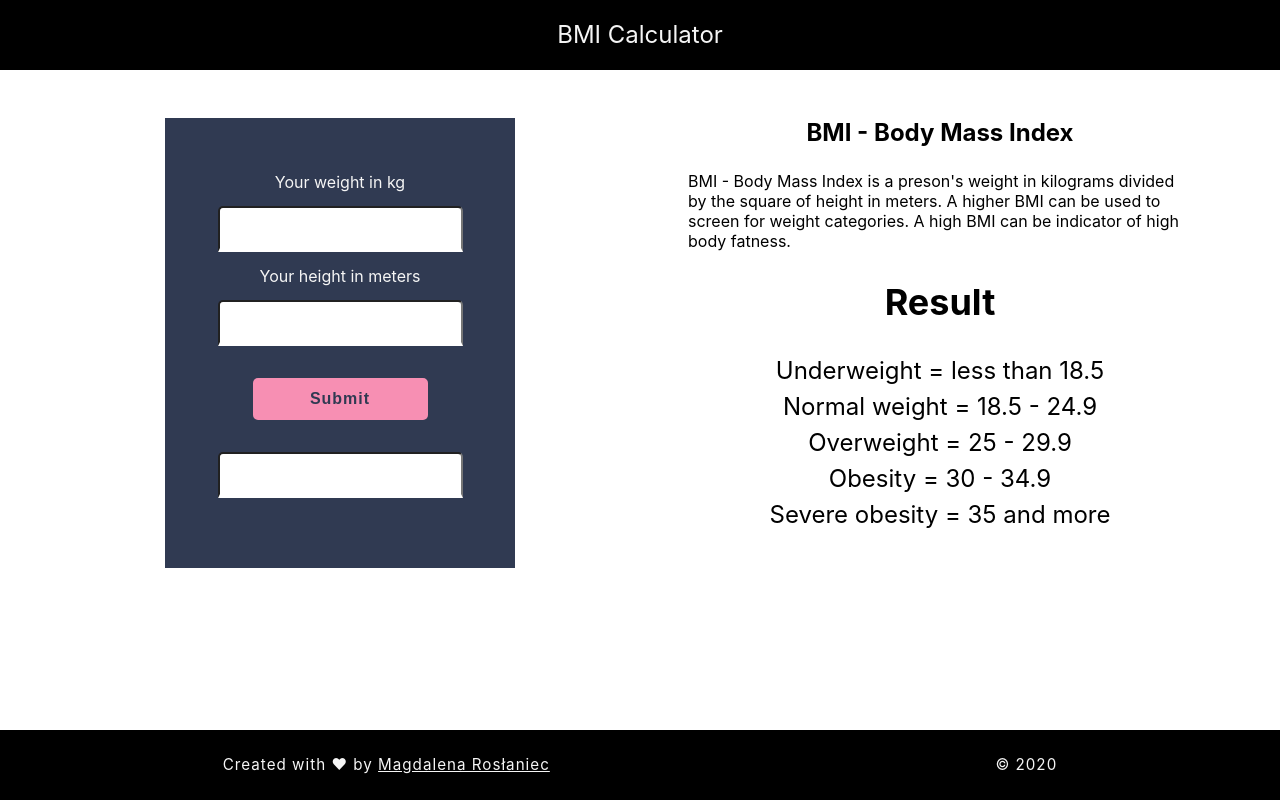
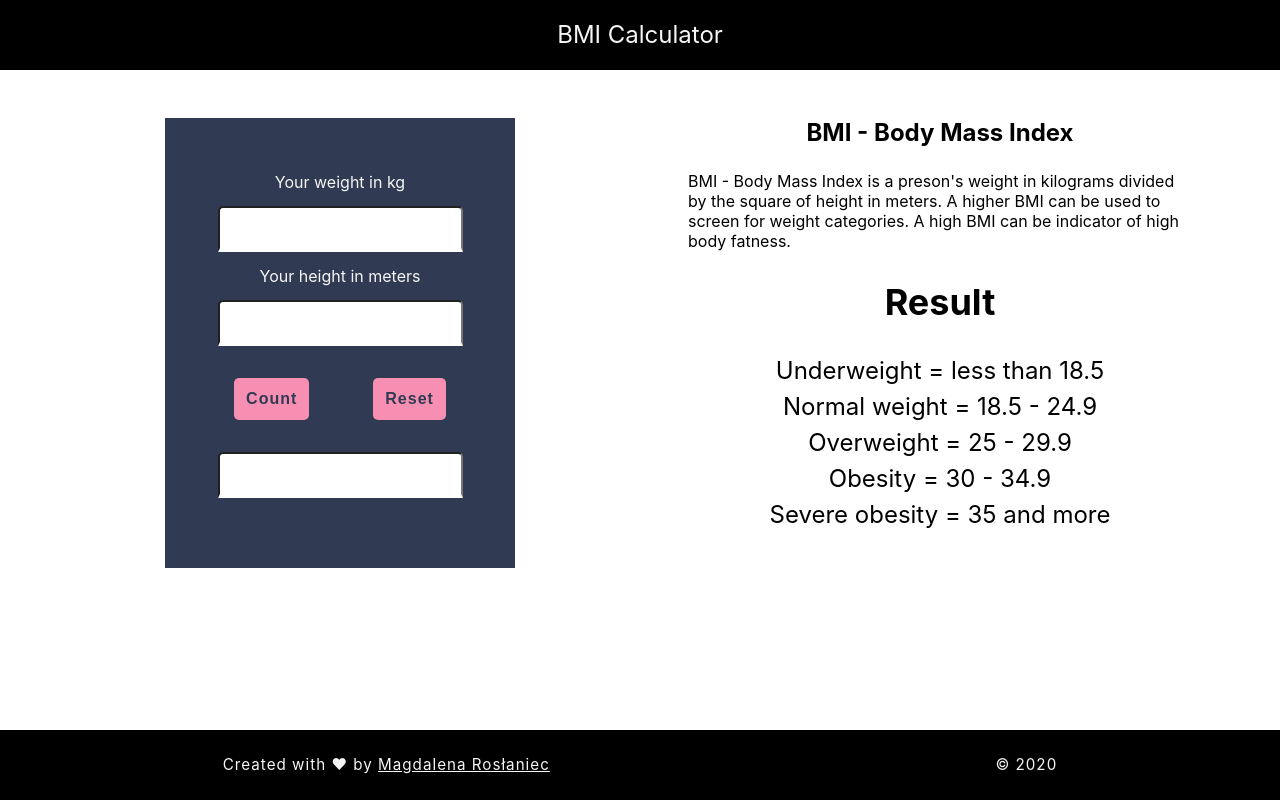
Before and after one commit to maknetaRo/bmi, a React (Create React App) app: page / in a window 1280 px wide. Built offline with nearby package versions, Linux system fonts and the light colour scheme.

Commit message:
add reset button and deploy on github pages

```diff
--- a/src/components/BmiForm/BmiForm.css
+++ b/src/components/BmiForm/BmiForm.css
@@ -45,9 +45,15 @@ input[type="number"]:focus {
   border-bottom: 4px solid #f78fb3;
 }
 
-input[type="submit"] {
-  width: 50%;
-  margin: 2rem auto;
+.btn-row {
+  display: flex;
+  justify-content: space-between;
+}
+
+input[type="submit"],
+input[type="reset"] {
+
+  margin: 2rem;
   padding: 0.75rem;
   cursor: pointer;
   background: #f78fb3;
@@ -59,6 +65,7 @@ input[type="submit"] {
   border-radius: 5px;
 }
 
-input[type="submit"]:hover {
+input[type="submit"]:hover,
+input[type="reset"]:hover {
   transform: translateY(4px);
 }
--- a/src/components/BmiForm/BmiForm.js
+++ b/src/components/BmiForm/BmiForm.js
@@ -5,9 +5,9 @@ class BmiForm extends Component {
   constructor(props) {
     super(props);
     this.state = {
-      kilos: undefined,
-      meters: undefined,
-      score: null,
+      kilos: "",
+      meters: "",
+      score: "",
     };
 
     this.handle1Change = this.handle1Change.bind(this);
@@ -16,27 +16,33 @@ class BmiForm extends Component {
 
   handle1Change(event) {
     this.setState({ kilos: event.target.value });
+
   }
   handle2Change(event) {
     this.setState({ meters: event.target.value });
+
   }
 
   countBmi = (event) => {
+    event.preventDefault();
     let bmi = Math.round(
       ((this.state.kilos / this.state.meters ** 2) * 10) / 10
     );
     this.setState({ score: bmi });
-    event.preventDefault();
+
   };
-  handleFormReset = () => {
-    this.setState(() => this.state);
-  };
+  resetForm = (event) => {
+    this.setState({ kilos: "", meters: "", score: "" })
+  }
+
+
 
   render() {
+
     return (
-      <section className="app-form">
+      <section className="app-form" >
         <div className="box">
-          <form className="form" id="form">
+          <form className="form" id="form" >
             <label htmlFor="kilos" className="label-box">
               Your weight in kg
             </label>
@@ -46,6 +52,8 @@ class BmiForm extends Component {
               id="kilos"
               required
               onChange={this.handle1Change}
+
+
             />
 
             <label htmlFor="kilos" className="label-box">
@@ -58,14 +66,19 @@ class BmiForm extends Component {
               required
               onChange={this.handle2Change}
             />
+            <div className="btn-row">
+              <input
+                type="submit"
+                className="submit-btn"
+                onClick={this.countBmi}
+                value="Count"
+              />
+              <input type="reset" className="reset-btn" value="Reset" onClick={this.resetForm} />
+            </div>
 
-            <input
-              type="submit"
-              className="submit-btn"
-              onClick={this.countBmi}
-              value="Submit"
-            />
+
             <input type="text" value={this.state.score} readOnly />
+
           </form>
         </div>
       </section>
--- a/src/components/DescBox/DescBox.js
+++ b/src/components/DescBox/DescBox.js
@@ -2,11 +2,13 @@ import React from "react";
 import BmiDescription from "../BmiDescription/BmiDescription";
 import { BMI_TEXT, BMI_TITLE, BMI_DESC } from "../../const";
 import "./DescBox.css";
+import Result from '../Result/Result';
 
 function DescBox(props) {
   const results = BMI_DESC.map((item) => (
     <BmiDescription class="range" key={item.id} data={item} />
   ));
+  const score = props.score;
   return (
     <section className="text-box">
       <article className="main-desc">
@@ -15,7 +17,7 @@ function DescBox(props) {
       </article>
       <article className="result-desc">
         <h2 className="title-desc">Result</h2>
-        {props.score}
+        <Result class="result" score={score} />
         {results}
       </article>
     </section>
--- /dev/null
+++ b/src/components/Result/Result.js
@@ -0,0 +1,10 @@
+import React from 'react';
+
+function Result(props) {
+
+    return (
+        <h3 className={props.class}>{props.score}</h3>
+    )
+};
+
+export default Result
```
Also changed, not shown: package.json (+7 -1 lines), 1 other file (tests, documents, lock files or other folders).
